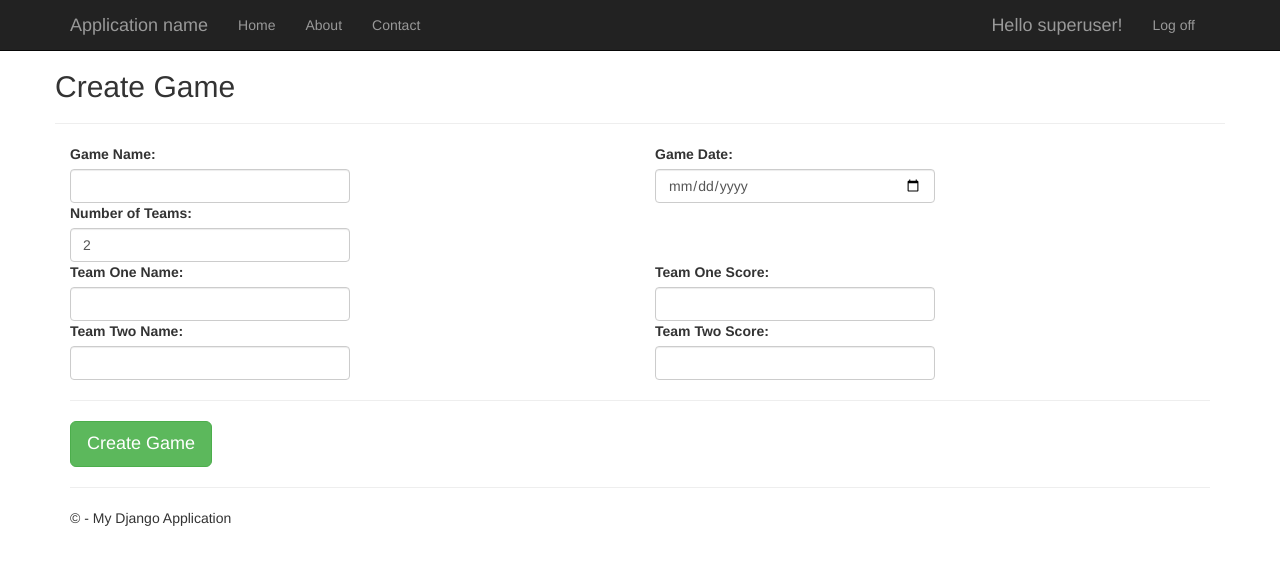
After one commit to cataclysm1987/DjangoScoreKeeperApp, a Django app: page /creategame/ in a window 1280 px wide. The commit adds this page. Shown: the top 565 px of the page. Run offline with Django 3.2, Linux system fonts and the light colour scheme; a user stored in the database is signed in; some libraries are stand-ins or nearby versions.

Commit message:
Section 4 - Add create game functionality.

```diff
--- a/DjangoScoreKeeperApp/urls.py
+++ b/DjangoScoreKeeperApp/urls.py
@@ -27,4 +27,5 @@ urlpatterns = [
          name='login'),
     path('logout/', LogoutView.as_view(next_page='/'), name='logout'),
     path('admin/', admin.site.urls),
+    path('creategame/', views.creategame)
 ]
--- a/app/forms.py
+++ b/app/forms.py
@@ -5,6 +5,7 @@ Definition of forms.
 from django import forms
 from django.contrib.auth.forms import AuthenticationForm
 from django.utils.translation import ugettext_lazy as _
+from .models import Game, Score
 
 class BootstrapAuthenticationForm(AuthenticationForm):
     """Authentication form which uses boostrap CSS."""
@@ -16,3 +17,43 @@ class BootstrapAuthenticationForm(AuthenticationForm):
                                widget=forms.PasswordInput({
                                    'class': 'form-control',
                                    'placeholder':'Password'}))
+
+
+class CreateGameForm(forms.Form):
+    class Meta:
+        model = Game
+        fields = ['name', 'date', 'number_of_teams', 'team_one_name', 'team_two_name', 'team_three_name', 'team_four_name', 'team_five_name', 'team_one_score', 'team_two_score', 'team_three_score', 'team_four_score', 'team_five_score']
+
+    def get_game(self):
+        game = Game()
+        game.name = self.data['name']
+        game.date = self.data['date']
+        game.number_of_teams = self.data['number_of_teams']
+        return game
+
+    def get_scores(self):
+        score1 = Score()
+        score1.name = self.data['team_one_name']
+        score1.score = self.data['team_one_score']
+        score2 = Score()
+        score2.name = self.data['team_two_name']
+        score2.score = self.data['team_two_score']
+        scorelist = []
+        scorelist.append(score1)
+        scorelist.append(score2)
+        if int(self.data['number_of_teams']) > 2:
+            score3 = Score()
+            score3.name = self.data['team_three_name']
+            score3.score = self.data['team_three_score']
+            scorelist.append(score3)
+        if int(self.data['number_of_teams']) > 3:
+            score4 = Score()
+            score4.name = self.data['team_four_name']
+            score4.score = self.data['team_four_score']
+            scorelist.append(score4)
+        if int(self.data['number_of_teams']) > 4:
+            score5 = Score()
+            score5.name = self.data['team_five_name']
+            score5.score = self.data['team_five_score']
+            scorelist.append(score5)
+        return scorelist
--- a/app/static/app/content/site.css
+++ b/app/static/app/content/site.css
@@ -40,3 +40,15 @@ input[type="checkbox"].input-validation-error {
 .validation-summary-valid {
     display: none;
 }
+
+.team-three{
+    display: none;
+}
+
+.team-four{
+    display: none;
+}
+
+.team-five{
+    display: none;
+}
--- /dev/null
+++ b/app/static/app/scripts/scripts.js
@@ -0,0 +1,56 @@
+function ToggleTeams() {
+    let teamnum = document.getElementById('id_number_of_teams').value;
+    if (teamnum === '3') {
+        document.querySelectorAll('.team-three').forEach(function (el) {
+            el.style.display = 'block';
+            el.required = true;
+        });
+        document.querySelectorAll('.team-four').forEach(function (el) {
+            el.style.display = 'none';
+            el.required = false;
+        });
+        document.querySelectorAll('.team-five').forEach(function (el) {
+            el.style.display = 'none';
+            el.required = false;
+        });
+    } else if (teamnum === '4') {
+        document.querySelectorAll('.team-three').forEach(function (el) {
+            el.style.display = 'block';
+            el.required = true;
+        });
+        document.querySelectorAll('.team-four').forEach(function (el) {
+            el.style.display = 'block';
+            el.required = true;
+        });
+        document.querySelectorAll('.team-five').forEach(function (el) {
+            el.style.display = 'none';
+            el.required = false;
+        });
+    } else if (teamnum === '5') {
+        document.querySelectorAll('.team-three').forEach(function (el) {
+            el.style.display = 'block';
+            el.required = true;
+        });
+        document.querySelectorAll('.team-four').forEach(function (el) {
+            el.style.display = 'block';
+            el.required = true;
+        });
+        document.querySelectorAll('.team-five').forEach(function (el) {
+            el.style.display = 'block';
+            el.required = true;
+        });
+    } else {
+        document.querySelectorAll('.team-three').forEach(function (el) {
+            el.style.display = 'none';
+            el.required = false;
+        });
+        document.querySelectorAll('.team-four').forEach(function (el) {
+            el.style.display = 'none';
+            el.required = false;
+        });
+        document.querySelectorAll('.team-five').forEach(function (el) {
+            el.style.display = 'none';
+            el.required = false;
+        });
+    }
+}
--- /dev/null
+++ b/app/templates/app/creategame.html
@@ -0,0 +1,44 @@
+{% extends "app/layout.html" %}
+
+{% block content %}
+
+<div class="row">
+    <h2>Create Game</h2>
+    <hr/>
+</div>
+        <form method="post" action="/creategame/">
+            {%csrf_token%}
+            <div class="row">
+                <div class="col-md-6">
+                <label for="id_name">Game Name: </label><input type="text" name="name" required="" id="id_name" class="form-control" />
+                <label for="id_number_of_teams">Number of Teams: </label><input type="number" value="2" min="2" max="5" name="number_of_teams" required="" id="id_number_of_teams" class="form-control" onchange="ToggleTeams()" />
+            </div>
+            <div class="col-md-6">
+                <label for="id_date">Game Date: </label><input type="date" name="date" required="" id="id_date" class="form-control" />
+            </div>
+            </div>
+            <div class="row">
+                <div class="col-md-6">
+                <label for="id_team_one_name">Team One Name: </label><input type="text" name="team_one_name" required="" id="id_team_one_name" class="form-control" />
+                <label for="id_team_two_name">Team Two Name: </label><input type="text" name="team_two_name" required="" id="id_team_two_name" class="form-control" />
+                <label for="id_team_three_name" class="team-three">Team Three Name: </label><input type="text" name="team_three_name" required="" id="id_team_three_name" class="form-control team-three" />
+                <label for="id_team_four_name" class="team-four">Team Four Name: </label><input type="text" name="team_four_name" required="" id="id_team_four_name" class="form-control team-four" />
+                <label for="id_team_five_name" class="team-five">Team Five Name: </label><input type="text" name="team_five_name" required="" id="id_team_five_name" class="form-control team-five" />
+
+            </div>
+            <div class="col-md-6">
+                <label for="id_team_one_score">Team One Score: </label><input type="number" name="team_one_score" required="" id="id_team_one_score" class="form-control" />
+                <label for="id_team_two_score">Team Two Score: </label><input type="number" name="team_two_score" required="" id="id_team_two_score" class="form-control" />
+                <label for="id_team_three_score" class="team-three">Team Three Score: </label><input type="number" name="team_three_score" required="" id="id_team_three_score" class="form-control team-three" />
+                <label for="id_team_four_score" class="team-four">Team Four Score: </label><input type="number" name="team_four_score" required="" id="id_team_four_score" class="form-control team-four" />
+                <label for="id_team_five_score" class="team-five">Team Five Score: </label><input type="number" name="team_five_score" required="" id="id_team_five_score" class="form-control team-five" />
+
+            </div>
+            </div>
+
+            <hr />
+            <button type="submit" class="btn btn-lg btn-success">Create Game</button>
+        </form>
+
+
+{%endblock%}
--- a/app/templates/app/layout.html
+++ b/app/templates/app/layout.html
@@ -8,6 +8,7 @@
     <link rel="stylesheet" type="text/css" href="{% static 'app/content/bootstrap.min.css' %}" />
     <link rel="stylesheet" type="text/css" href="{% static 'app/content/site.css' %}" />
     <script src="{% static 'app/scripts/modernizr-2.6.2.js' %}"></script>
+    <script src="{% static 'app/scripts/scripts.js' %}"></script>
 </head>
 
 <body>
--- a/app/views.py
+++ b/app/views.py
@@ -3,9 +3,11 @@ Definition of views.
 """
 
 from datetime import datetime
-from django.shortcuts import render
+from django.shortcuts import render, redirect
 from django.http import HttpRequest
 from .models import Score, Game, UserInfo
+from .forms import CreateGameForm
+from django.contrib.auth.decorators import login_required
 
 def home(request):
     """Renders the home page."""
@@ -45,3 +47,26 @@ def about(request):
             'year':datetime.now().year,
         }
     )
+
+@login_required
+def creategame(request):
+    if request.method == 'POST':
+        form = CreateGameForm(request.POST)
+        if form.is_valid():
+            game = form.get_game()
+            scores = form.get_scores()
+            try:
+                game.game_user_info = UserInfo.objects.get(user_id = request.user.id)
+            except:
+                userinfo = UserInfo()
+                userinfo.user = request.user
+                userinfo.save()
+                game.game_user_info = userinfo
+            game.save()
+            for score in scores:
+                score.game = game
+                score.save()
+            games = Game.objects.filter(game_user_info_id = request.user.id)
+            return redirect('/', { 'games' : games })
+    form = CreateGameForm()
+    return render(request, 'app/creategame.html', { 'form' : form })
```
Also changed, not shown: db.sqlite3, 1 other file.
